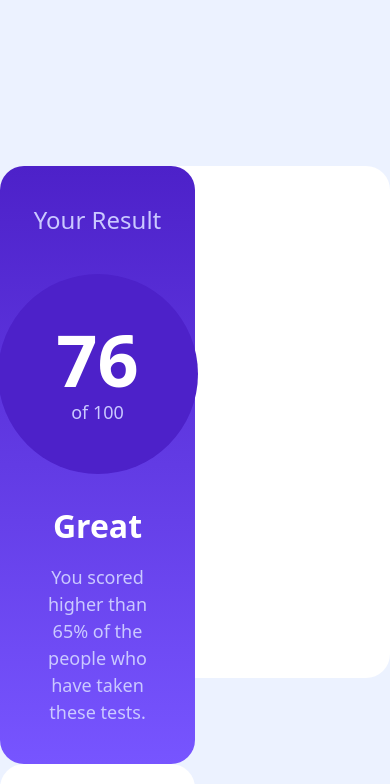
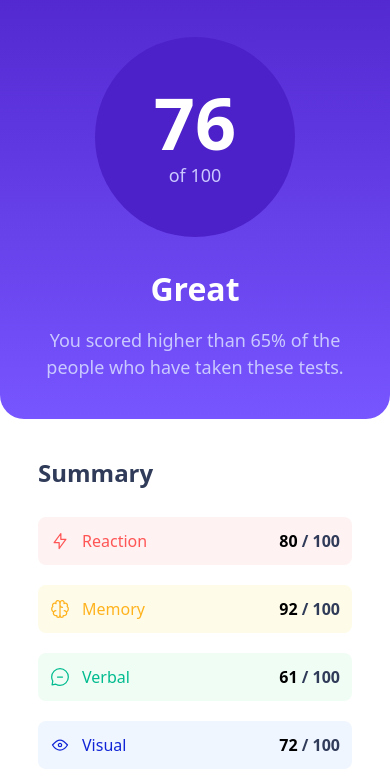
Before and after one commit to mike15395/result-summary-component, a website: page index.html in a window 390 px wide. Shown: the top 784 px of the page. Drawn offline with nearby package versions, Linux system fonts and the light colour scheme.

Commit message:
mobile-responsive-code-done

```diff
--- a/index.html
+++ b/index.html
@@ -28,8 +28,8 @@
 </head>
 <body class="font-roboto-font h-screen flex items-center justify-center bg-[#ECF2FF]">
 
-  <main class="flex lg:flex-row max-sm:flex-col h-[512px] w-[736px] bg-white rounded-3xl">
-    <section class="w-1/2 p-[38px] flex flex-col gap-7 items-center bg-gradient-to-b from-[#4D21C9] to-[#7755FF] rounded-3xl">
+  <main class="flex lg:flex-row max-sm:flex-col lg:h-[512px] lg:w-[736px]  bg-white rounded-3xl">
+    <section class="lg:w-1/2 max-sm:w-full p-[38px] flex flex-col gap-7 items-center bg-gradient-to-b from-[#4D21C9] to-[#7755FF] rounded-3xl">
       <div class="flex flex-col gap-[38px]">
         <div class="text-2xl text-[#CAC9FF] text-center">Your Result</div>
         <div class="flex flex-col gap-1 justify-center items-center w-[200px] h-[200px] aspect-square rounded-full bg-[#4D21C9]">
@@ -43,7 +43,7 @@
       </div>
     </section>
 
-    <section class="w-1/2 flex flex-col p-[38px] gap-7 bg-white rounded-3xl">
+    <section class="lg:w-1/2 max-sm:w-full flex flex-col p-[38px] gap-7 bg-white rounded-3xl">
       <div class="text-2xl text-[#303B59] font-bold">Summary</div>
       <div class="flex flex-col gap-5 " id="summary-container">
         <!-- <div class="flex flex-row justify-between bg-red-50 p-3 rounded-lg">
```
